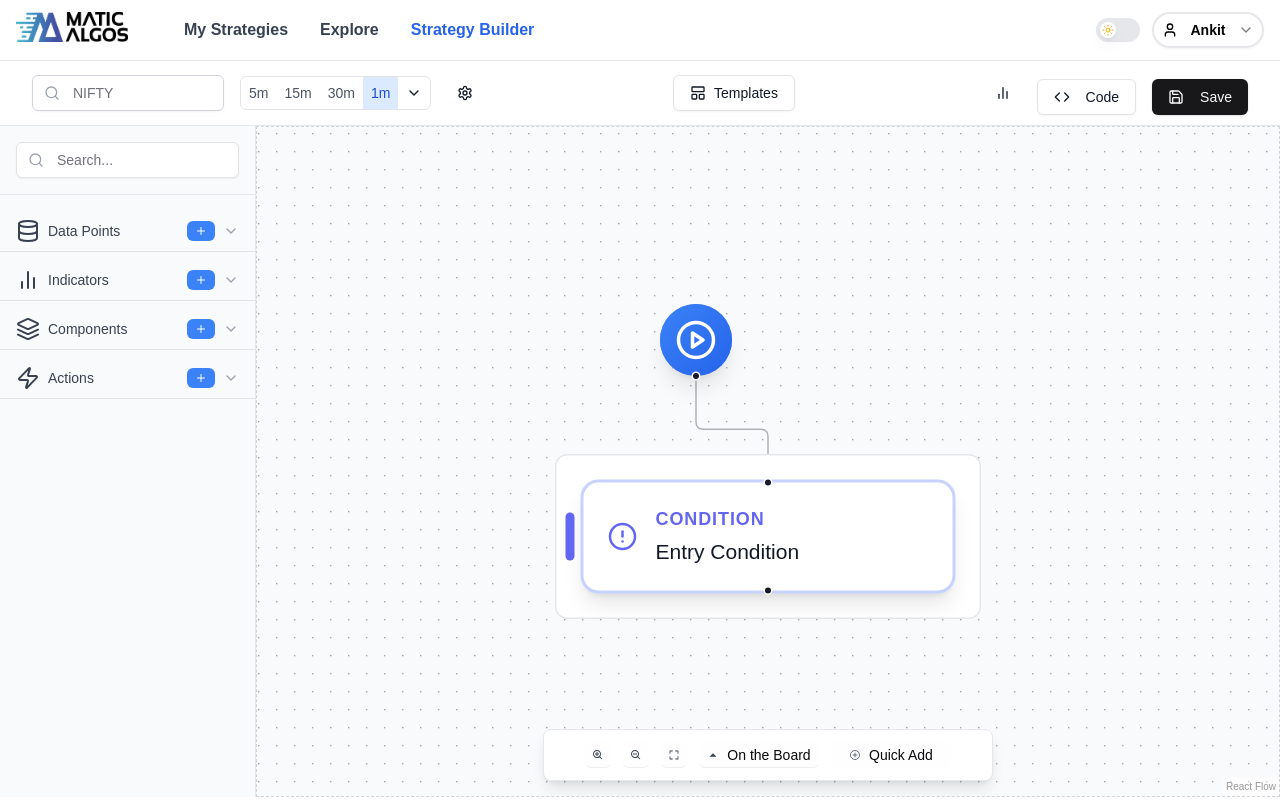
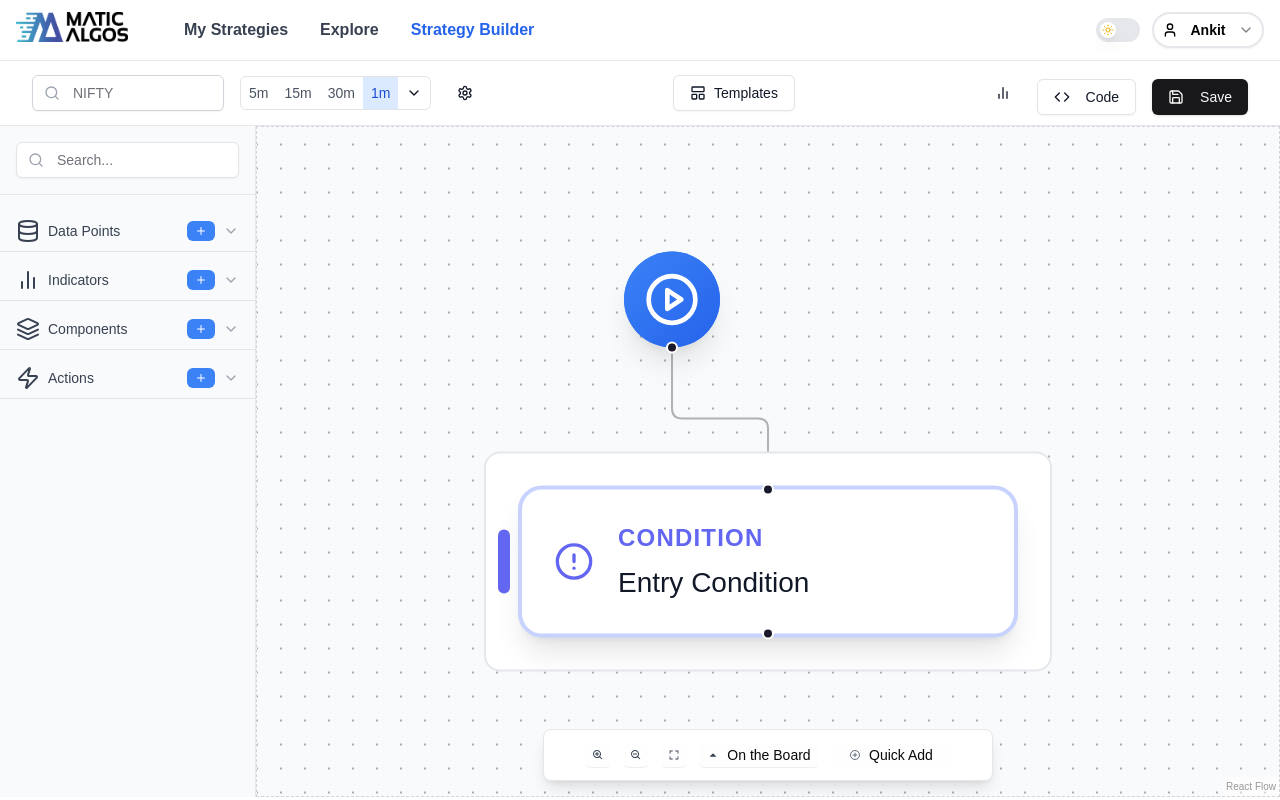
Before and after one commit to yashkamdar-YK/Project-X, a Next.js app: page /dashboard/strategy-builder in a window 1280 px wide. Built offline with nearby package versions, Linux system fonts and the light colour scheme.

Commit message:
chore: zoom val

```diff
--- a/src/app/(root)/dashboard/strategy-builder/_components/StrategyCanvas.tsx
+++ b/src/app/(root)/dashboard/strategy-builder/_components/StrategyCanvas.tsx
@@ -137,8 +137,8 @@ const StrategyCanvas = () => {
                 fitView
                 panOnScroll={true}
                 selectionOnDrag={true}
-                minZoom={1} // Minimum zoom level
-                maxZoom={1.5} // Maximum zoom level
+                minZoom={0.5} // Minimum zoom level
+                maxZoom={2} // Maximum zoom level
               >
                 <CustomControls />
                 <Background gap={12} size={1} />
```
